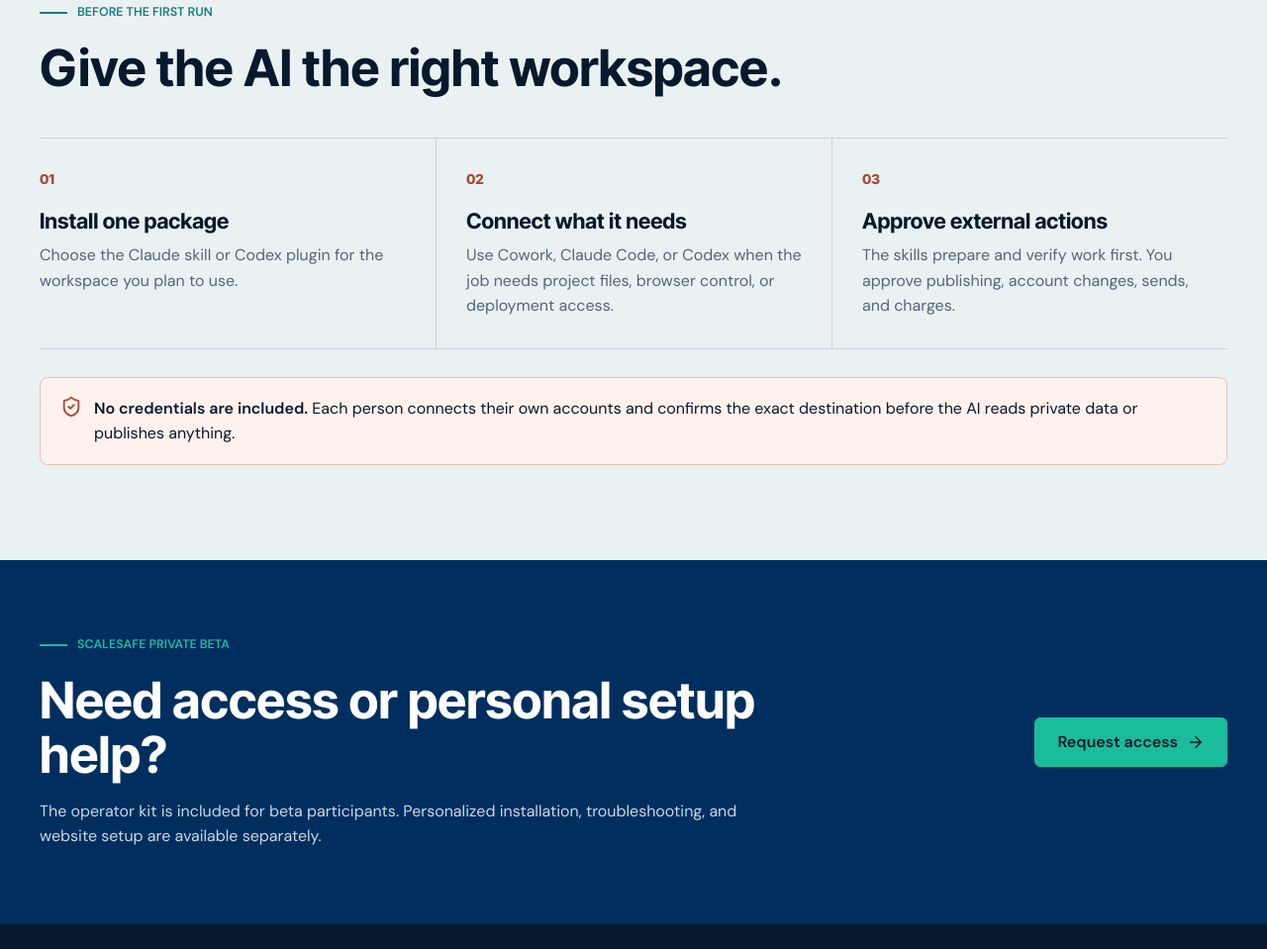
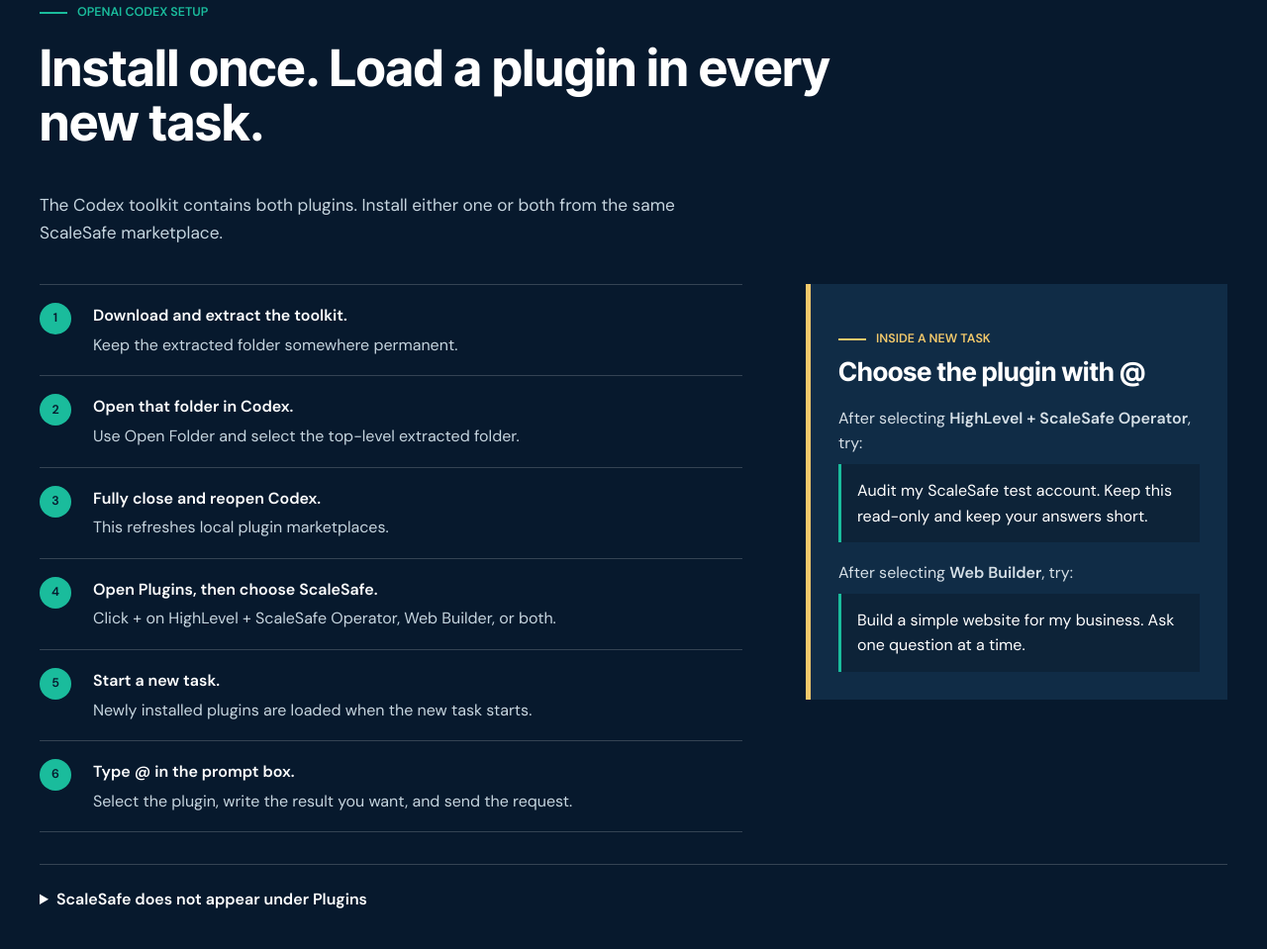
Before and after one commit to Pkorn79/ScaleSafe, an Astro site in the folder website/: page /downloads in a window 1280 px wide. Shown: the part 3221-4180 px from the top of the page at 99% size. Built offline with nearby package versions, Linux system fonts and the light colour scheme; Astro itself is replaced by a stand-in of ours.

Commit message:
docs: add complete Codex plugin setup steps

```diff
--- a/website/src/pages/downloads.astro
+++ b/website/src/pages/downloads.astro
@@ -183,6 +183,42 @@ const products = [
     );
   })}
 
+  <section class="codex-install-section" aria-labelledby="codex-install-title">
+    <div class="shell">
+      <div class="section-heading compact-heading">
+        <p class="eyebrow">OpenAI Codex setup</p>
+        <h2 id="codex-install-title">Install once. Load a plugin in every new task.</h2>
+        <p>The Codex toolkit contains both plugins. Install either one or both from the same ScaleSafe marketplace.</p>
+      </div>
+
+      <div class="codex-install-layout">
+        <ol class="codex-install-steps">
+          <li><strong>Download and extract the toolkit.</strong><span>Keep the extracted folder somewhere permanent.</span></li>
+          <li><strong>Open that folder in Codex.</strong><span>Use Open Folder and select the top-level extracted folder.</span></li>
+          <li><strong>Fully close and reopen Codex.</strong><span>This refreshes local plugin marketplaces.</span></li>
+          <li><strong>Open Plugins, then choose ScaleSafe.</strong><span>Click + on HighLevel + ScaleSafe Operator, Web Builder, or both.</span></li>
+          <li><strong>Start a new task.</strong><span>Newly installed plugins are loaded when the new task starts.</span></li>
+          <li><strong>Type @ in the prompt box.</strong><span>Select the plugin, write the result you want, and send the request.</span></li>
+        </ol>
+
+        <div class="invoke-panel">
+          <p class="eyebrow">Inside a new task</p>
+          <h3>Choose the plugin with @</h3>
+          <p>After selecting <strong>HighLevel + ScaleSafe Operator</strong>, try:</p>
+          <blockquote>Audit my ScaleSafe test account. Keep this read-only and keep your answers short.</blockquote>
+          <p>After selecting <strong>Web Builder</strong>, try:</p>
+          <blockquote>Build a simple website for my business. Ask one question at a time.</blockquote>
+        </div>
+      </div>
+
+      <details class="codex-fallback">
+        <summary>ScaleSafe does not appear under Plugins</summary>
+        <p>Open a terminal in Codex, register the extracted toolkit folder, restart Codex, and check Plugins again:</p>
+        <code>codex plugin marketplace add "&lt;full path to the extracted toolkit folder&gt;"</code>
+      </details>
+    </div>
+  </section>
+
   <section class="before-section" aria-labelledby="before-title">
     <div class="shell">
       <div class="section-heading compact-heading">
@@ -193,7 +229,7 @@ const products = [
         <div>
           <span class="step-number">01</span>
           <h3>Install one package</h3>
-          <p>Choose the Claude skill or Codex plugin for the workspace you plan to use.</p>
+          <p>Choose the Claude skill or the combined Codex toolkit for the workspace you plan to use.</p>
         </div>
         <div>
           <span class="step-number">02</span>
@@ -269,10 +305,14 @@ const products = [
   .prompt-panel{padding:24px;border-left:5px solid var(--warm);background:var(--ink)}.prompt-panel>p{margin-bottom:20px;color:var(--white);font-size:1rem}.copy-button{display:inline-flex;min-height:44px;align-items:center;gap:8px;padding:0 15px;border:1px solid var(--mint);border-radius:6px;color:var(--ink);background:var(--mint);font-weight:700;cursor:pointer}.copy-button:hover{background:#36c8ac}.copy-status{margin-left:10px;color:#c6d5df;font-size:.82rem}
 
   .compact-heading{margin-bottom:38px}.compact-heading h2{font-size:clamp(2.3rem,4vw,3.6rem)}
+  .codex-install-section{padding:96px 0;color:var(--white);background:var(--ink)}.codex-install-section .compact-heading{max-width:840px}.codex-install-section .compact-heading .eyebrow{color:var(--mint)}.codex-install-section .compact-heading>p:last-child{max-width:720px;margin-bottom:0;color:#c6d5df;font-size:1.08rem}
+  .codex-install-layout{display:grid;grid-template-columns:minmax(0,1.25fr) minmax(320px,.75fr);gap:64px;align-items:start}.codex-install-steps{margin:0;padding:0;list-style:none;counter-reset:codex-steps}.codex-install-steps li{position:relative;min-height:76px;padding:18px 0 18px 54px;border-top:1px solid rgba(255,255,255,.18);counter-increment:codex-steps}.codex-install-steps li:last-child{border-bottom:1px solid rgba(255,255,255,.18)}.codex-install-steps li::before{content:counter(codex-steps);position:absolute;left:0;top:18px;display:grid;width:32px;height:32px;place-items:center;border-radius:50%;color:var(--ink);background:var(--mint);font-size:.78rem;font-weight:800}.codex-install-steps strong,.codex-install-steps span{display:block}.codex-install-steps span{margin-top:4px;color:#c6d5df}
+  .invoke-panel{padding:28px;border-left:5px solid var(--warm);background:#102c46}.invoke-panel .eyebrow{margin-bottom:8px;color:var(--warm)}.invoke-panel h3{margin-bottom:20px;font-size:1.65rem}.invoke-panel p{margin:18px 0 8px;color:#d6e0e7}.invoke-panel blockquote{margin:0;padding:14px 16px;border-left:3px solid var(--mint);color:var(--white);background:rgba(0,0,0,.2)}
+  .codex-fallback{margin-top:32px;padding-top:22px;border-top:1px solid rgba(255,255,255,.18)}.codex-fallback summary{cursor:pointer;font-weight:700}.codex-fallback p{max-width:760px;margin:14px 0 10px;color:#c6d5df}.codex-fallback code{display:block;max-width:100%;overflow-wrap:anywhere;padding:14px 16px;color:var(--ink);background:var(--warm);font-size:.82rem}
   .before-section{padding:96px 0;background:#eaf1f3}.readiness-grid{display:grid;grid-template-columns:repeat(3,minmax(0,1fr));border-block:1px solid #c5d3d9}.readiness-grid>div{padding:30px 30px 30px 0}.readiness-grid>div+div{padding-left:30px;border-left:1px solid #c5d3d9}.step-number{display:block;margin-bottom:20px;color:var(--attention);font-family:var(--font-display);font-size:.86rem;font-weight:800}.readiness-grid h3{margin-bottom:10px}.readiness-grid p{margin:0;color:var(--slate)}
   .connection-note{display:flex;align-items:flex-start;gap:12px;margin-top:28px;padding:18px 20px;border:1px solid #e5c1b8;border-radius:var(--radius);background:var(--attention-bg)}.connection-note svg{flex:0 0 auto;color:var(--attention)}.connection-note p{margin:0}
   .support-band{padding:76px 0;color:var(--white);background:var(--blue)}.support-band__inner{display:flex;align-items:center;justify-content:space-between;gap:60px}.support-band h2{max-width:750px;margin-bottom:16px;font-size:clamp(2.2rem,4vw,3.5rem)}.support-band p:last-child{max-width:760px;margin:0;color:#c9d7e1}.support-band .button{flex:0 0 auto}
 
-  @media(max-width:900px){.download-hero__inner{grid-template-columns:1fr;gap:42px}.download-grid{grid-template-columns:1fr}.download-description{min-height:0}.file-details p{right:20px}.prompt-row{grid-template-columns:1fr;gap:20px}.readiness-grid{grid-template-columns:1fr;border-block:0}.readiness-grid>div{padding:24px 0;border-top:1px solid #c5d3d9}.readiness-grid>div+div{padding-left:0;border-left:0}.readiness-grid>div:last-child{border-bottom:1px solid #c5d3d9}.support-band__inner{align-items:flex-start;flex-direction:column;gap:28px}}
-  @media(max-width:560px){.download-hero{padding:58px 0}.download-hero h1{font-size:2.75rem}.product-section,.before-section{padding:76px 0}.product-heading{grid-template-columns:1fr;gap:16px}.built-here{margin:0 0 28px}.download-option{padding:24px 20px}.file-details{align-items:flex-start;flex-direction:column}.file-details details{position:relative;width:100%;text-align:left}.file-details p{left:0;right:auto;width:100%}.copy-status{display:block;margin:10px 0 0}.support-band{padding:66px 0}}
+  @media(max-width:900px){.download-hero__inner{grid-template-columns:1fr;gap:42px}.download-grid{grid-template-columns:1fr}.download-description{min-height:0}.file-details p{right:20px}.prompt-row,.codex-install-layout{grid-template-columns:1fr;gap:32px}.readiness-grid{grid-template-columns:1fr;border-block:0}.readiness-grid>div{padding:24px 0;border-top:1px solid #c5d3d9}.readiness-grid>div+div{padding-left:0;border-left:0}.readiness-grid>div:last-child{border-bottom:1px solid #c5d3d9}.support-band__inner{align-items:flex-start;flex-direction:column;gap:28px}}
+  @media(max-width:560px){.download-hero{padding:58px 0}.download-hero h1{font-size:2.75rem}.product-section,.codex-install-section,.before-section{padding:76px 0}.product-heading{grid-template-columns:1fr;gap:16px}.built-here{margin:0 0 28px}.download-option{padding:24px 20px}.file-details{align-items:flex-start;flex-direction:column}.file-details details{position:relative;width:100%;text-align:left}.file-details p{left:0;right:auto;width:100%}.invoke-panel{padding:24px 20px}.codex-install-steps li{padding-left:48px}.copy-status{display:block;margin:10px 0 0}.support-band{padding:66px 0}}
 </style>
```
